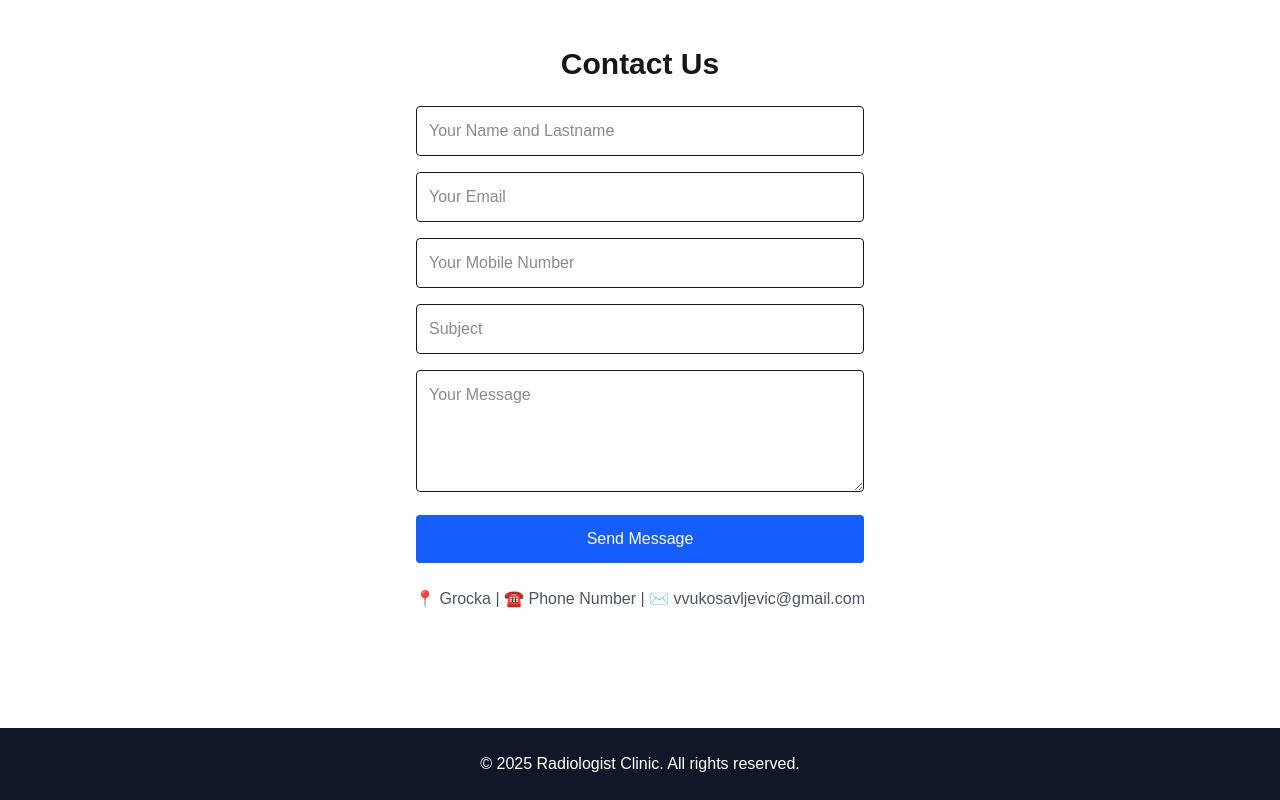
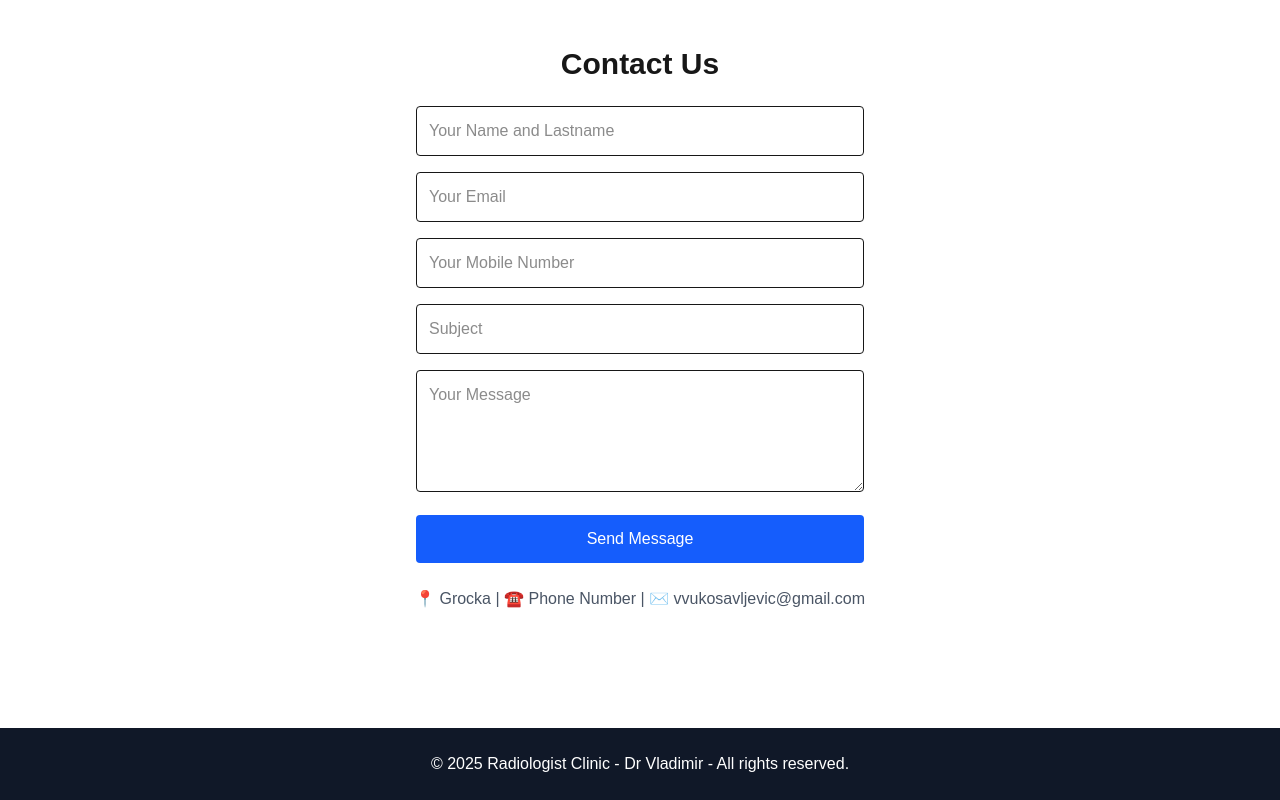
Before and after one commit to djordjevukosavljevic/YourOrtho, a Next.js app: page / in a window 1280 px wide. Shown: the part 4072-4872 px from the top of the page. Built offline with nearby package versions, Linux system fonts and the light colour scheme.

Commit message:
small changes on page.tsx

```diff
--- a/src/app/page.tsx
+++ b/src/app/page.tsx
@@ -79,6 +79,7 @@ export default function HomePage() {
       </section>
 
       {/* CONTACT */}
+
       <section id="contact" className="min-h-screen flex flex-col items-center justify-center bg-white px-4 py-20">
         <h2 className="text-3xl font-bold mb-6">Contact Us</h2>
         <form className="w-full max-w-md space-y-4">
@@ -120,7 +121,7 @@ export default function HomePage() {
 
       {/* FOOTER */}
       <footer className="text-center py-6 text-gray-500 bg-gray-900 text-white">
-        &copy; {new Date().getFullYear()} Radiologist Clinic. All rights reserved.
+        &copy; {new Date().getFullYear()} Radiologist Clinic - Dr Vladimir - All rights reserved.
       </footer>
     </main>
   );
```
